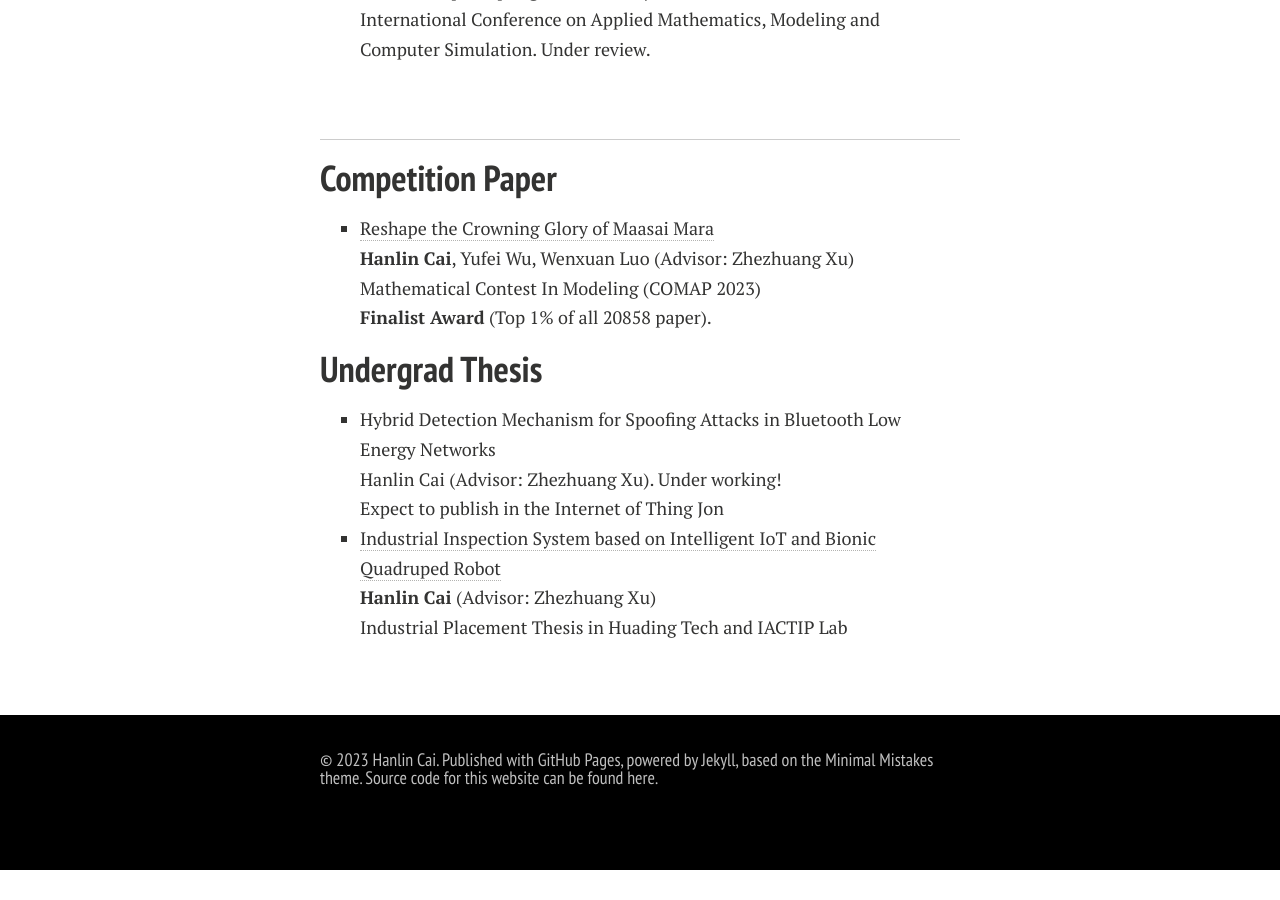
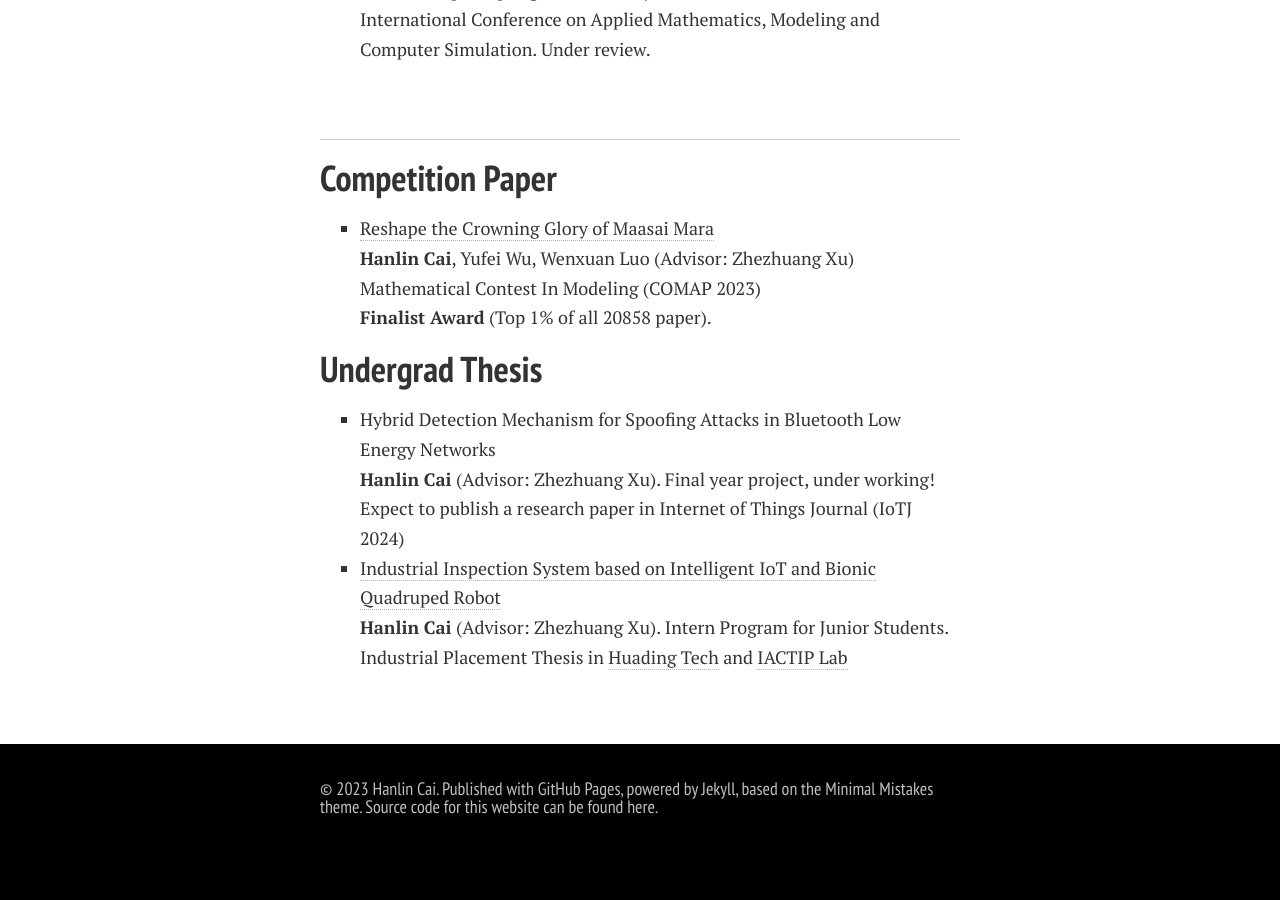
Before and after one commit to GuangLun2000/GuangLun2000.github.io, a Jekyll site: the page built from publications.md, in a window 1280 px wide and 900 px high, scrolled down 984 px. Built offline with Jekyll 4.4.1, drawn with Linux system fonts in a browser that asks for light colours; nearby versions of some CDN libraries; comment, search, counter and statistics services are not loaded; a style sheet for code colours, icons or effects is not loaded; before the commit the page ends 1854 px from its top, so only the background shows below that.

Commit message:
Update publications.md

```diff
--- a/publications.md
+++ b/publications.md
@@ -30,5 +30,5 @@ Lastest Update: 11st Aug 2023&nbsp;  [中文 (Chinese Version)](https://caihanli
 
 ## Undergrad Thesis
 
-- Hybrid Detection Mechanism for Spoofing Attacks in Bluetooth Low Energy Networks<br>Hanlin Cai (Advisor: Zhezhuang Xu). Under working!<br>Expect to publish in the Internet of Thing Jon
-- [Industrial Inspection System based on Intelligent IoT and Bionic Quadruped Robot](https://caihanlin.com/mypaper/thesis/IP-thesis.pdf)<br>**Hanlin Cai** (Advisor: Zhezhuang Xu)<br>Industrial Placement Thesis in Huading Tech and IACTIP Lab<br>
+- Hybrid Detection Mechanism for Spoofing Attacks in Bluetooth Low Energy Networks<br>**Hanlin Cai** (Advisor: Zhezhuang Xu). Final year project, under working!<br>Expect to publish a research paper in Internet of Things Journal (IoTJ 2024)
+- [Industrial Inspection System based on Intelligent IoT and Bionic Quadruped Robot](https://caihanlin.com/mypaper/thesis/IP-thesis.pdf)<br>**Hanlin Cai** (Advisor: Zhezhuang Xu). Intern Program for Junior Students.<br>Industrial Placement Thesis in [Huading Tech](http://www.hdim.com.cn/) and [IACTIP Lab](https://dqxy.fzu.edu.cn/info/1023/2571.htm)<br>
```
